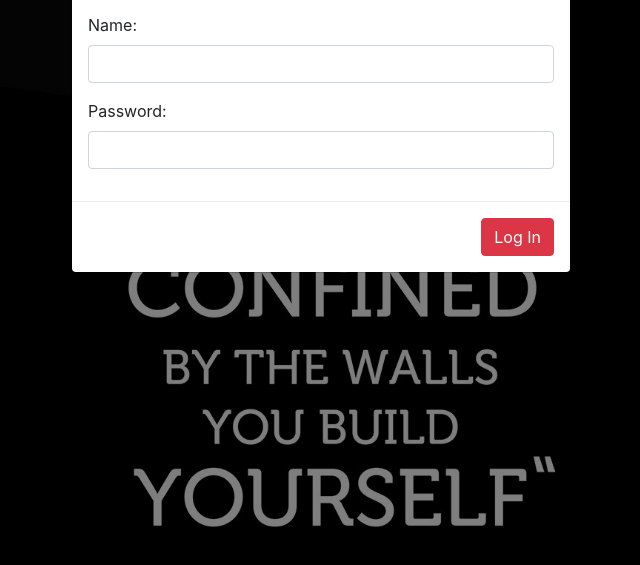
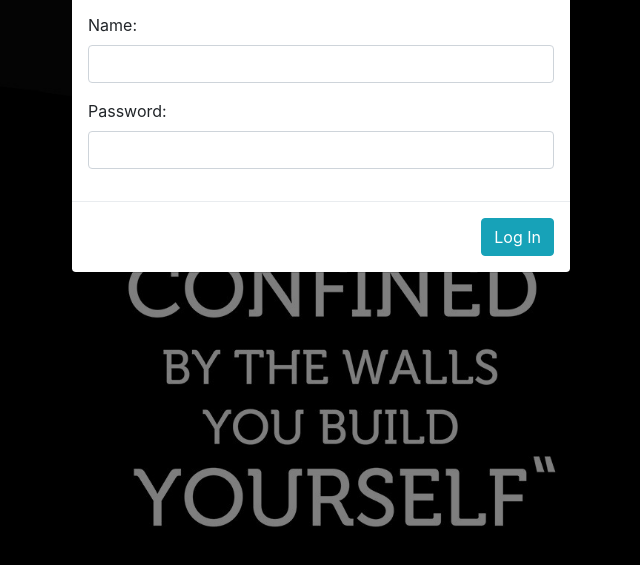
Before and after one commit to AyushJain-601/AyushJain-601.github.io, a plain HTML site: page index.html in a window 1280 px wide. Both pictures are taken after a click on the button "Log In". Shown: the part 101-666 px from the top of the page, without its empty margins (319-959 px from the left). Drawn offline with nearby package versions, Linux system fonts and the light colour scheme.

Commit message:
Update index.html

```diff
--- a/index.html
+++ b/index.html
@@ -46,7 +46,7 @@
 					</div>
 			        </div>
 			        <div class="modal-footer">
-			          <button type="submit" class="btn btn-danger" data-dismiss="modal">Log In</button>
+			          <button type="submit" class="btn btn-info" data-dismiss="modal">Log In</button>
 			        </div>
       			</div>
     		</div>
```
